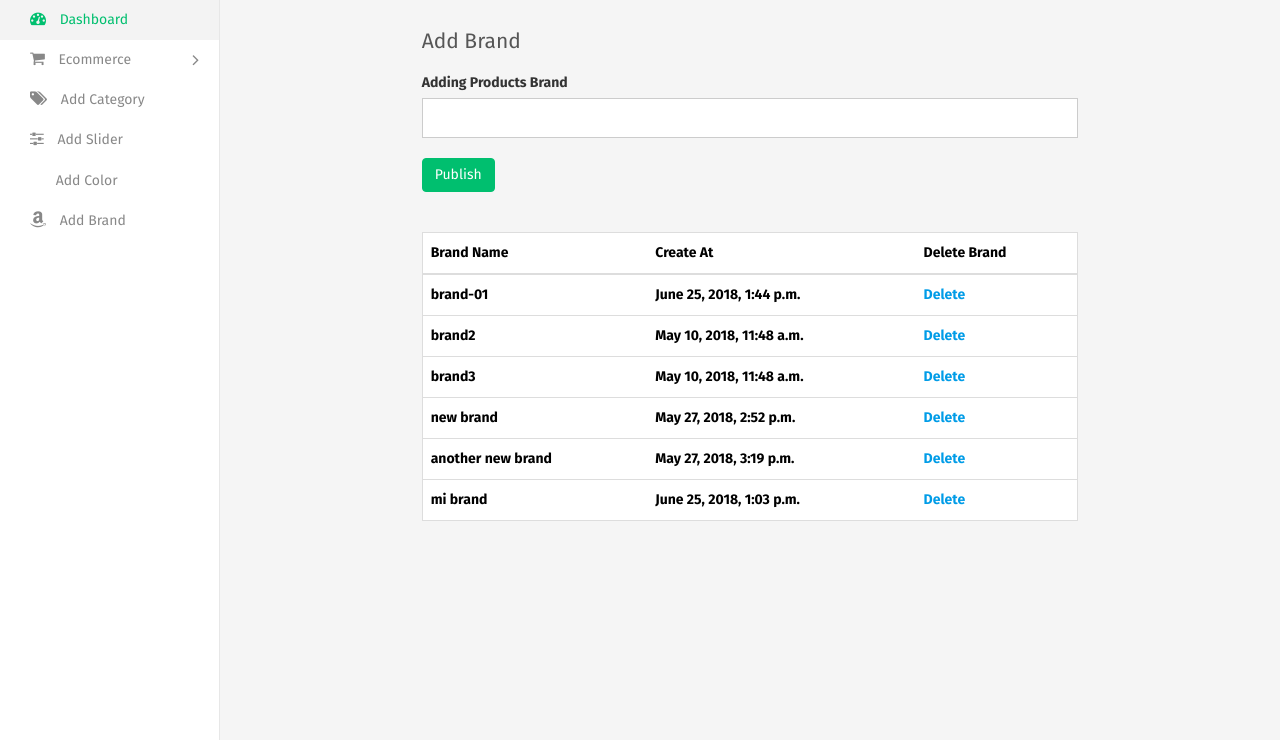
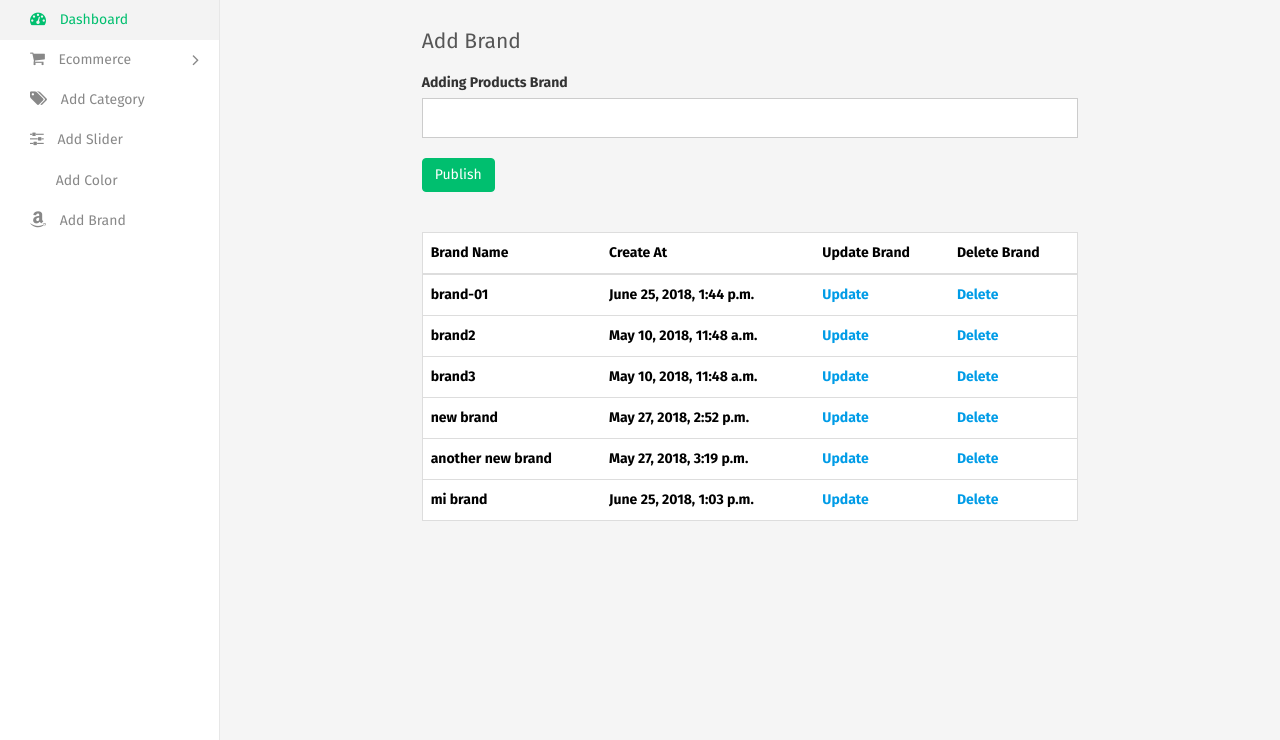
Before and after one commit to mbrsagor/graphql, a Django app: page /add-brand/ in a window 1280 px wide. Shown: the part 60-800 px from the top of the page. Run offline with Django 3.2, Linux system fonts and the light colour scheme; a user stored in the database is signed in; data comes from the database, SQL or seed files in the repository; both versions use the stored data as it was after the commit; lists and menus that the app fills with data are empty; some libraries are stand-ins or nearby versions.

Commit message:
update brand successfully

```diff
--- a/designlast/shopapp/urls.py
+++ b/designlast/shopapp/urls.py
@@ -28,6 +28,7 @@ urlpatterns = [
     path('delete-slider/<int:id>/', deleteSlider_views, name = 'deleteSlider_views'),
     path('delete-color/<int:id>/', deleteColor_views, name = 'deleteColor_views'),
     path('delete-brand/<int:id>/', deleteBrand_views, name = 'deleteBrand_views'),
+    path('update-brand/<name>/', update_brand_views, name = 'update_brand_views'),
     path('update-category/<name>/', update_caategroy, name= 'update_caategroy'),
 
 ]
--- a/designlast/shopapp/views.py
+++ b/designlast/shopapp/views.py
@@ -360,6 +360,28 @@ def adding_brand_views(request):
 
 
 
+# update/edit Brand
+def update_brand_views(request, name):
+    if request.user.is_authenticated:
+        updte_brand = get_object_or_404(Brand, name = name)
+        if request.method == 'POST':
+            form = AddingBrand_Form(request.POST, instance = updte_brand)
+            if form.is_valid():
+                form.save()
+                messages.add_message(request, messages.INFO, 'Brand update successfully')
+                return redirect(adding_brand_views)
+        else:
+            form = AddingBrand_Form(instance = updte_brand)
+        context = {
+            'form' : form,
+        }
+        template_name = 'admin/brand.html'
+        return render(request, template_name, context)
+    else:
+        return redirect(login_views)
+
+
+
 # Delete Products
 def delete_product_viwes(request, id):
 
--- a/designlast/templates/admin/brand.html
+++ b/designlast/templates/admin/brand.html
@@ -14,7 +14,6 @@
         </div>
         <div class="row">
             <div class="col-md-8 col-md-offset-2">
-
 
             <!-- End message framwork -->
             {% if messages %}
@@ -47,6 +46,7 @@
                       <tr>
                         <th>Brand Name</th>
                         <th>Create At</th>
+                        <th>Update Brand</th>
                         <th>Delete Brand</th>
                       </tr>
                     </thead>
@@ -56,6 +56,7 @@
                       <tr>
                         <th>{{brand.name}}</th>
                         <th>{{brand.create_at}}</th>
+                        <th><a href="{% url 'update_brand_views' brand.name %}">Update</a></th>
                         <th><a href="{% url 'deleteBrand_views' brand.id %}">Delete</a></th>
                       </tr>
                       {% endfor %}
--- a/designlast/templates/design/index.html
+++ b/designlast/templates/design/index.html
@@ -1,7 +1,7 @@
 {% extends 'app/base.html' %}
 {% load static %}
 
-{% block title %} Homepage || Design Last {% endblock %}
+{% block title %} Home || Design Last {% endblock %}
 
 {% block content %}
 <!-- start section -->
```
Also changed, not shown: designlast/db.sqlite3.
